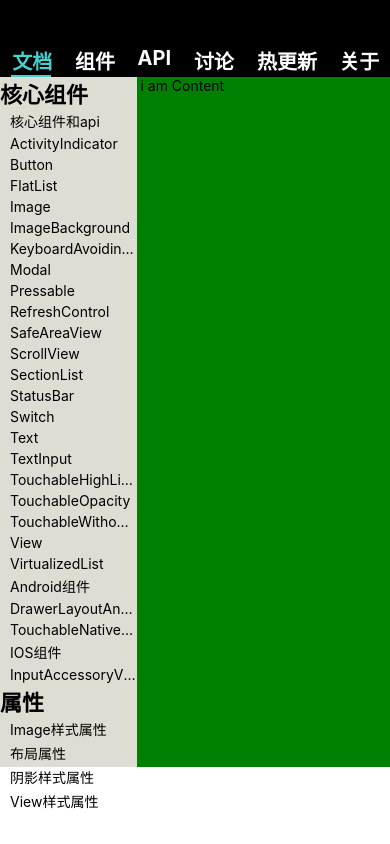
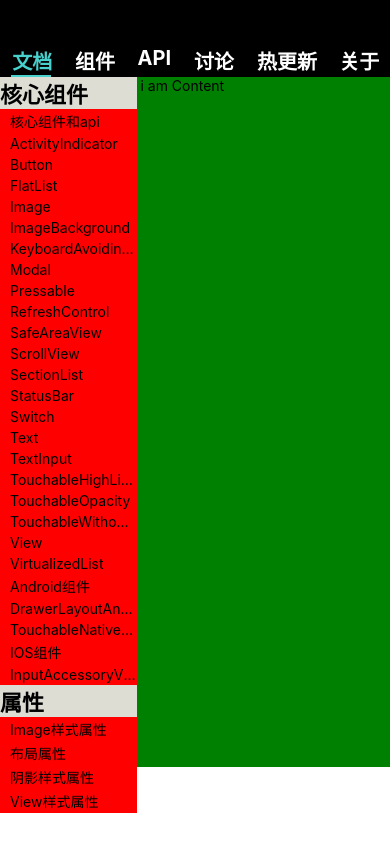
Before and after one commit to xujianhuaap/lesson_react_native, a React Native app: screen / in a window 390 px wide. Built offline with nearby package versions, Linux system fonts and the light colour scheme.

Commit message:
feature[TouchableHighLight]: high light

```diff
--- a/src/main/RightBar.js
+++ b/src/main/RightBar.js
@@ -1,13 +1,25 @@
 import React, {Component} from 'react';
-import {SectionList, Text, View, StyleSheet} from 'react-native';
+import {
+  SectionList,
+  Text,
+  View,
+  TouchableHighlight,
+  StyleSheet,
+} from 'react-native';
 
 const ItemView = ({title}) => {
   return (
-    <View style={styles.sectionItem}>
-      <Text numberOfLines={1} ellipsizeMode="middle">
-        {title}
-      </Text>
-    </View>
+    <TouchableHighlight
+      onPress={console.log('123')}
+      style={styles.sectionItem}
+      activeOpacity={0.3}
+      underlayColor="green">
+      <View>
+        <Text numberOfLines={1} ellipsizeMode="middle">
+          {title}
+        </Text>
+      </View>
+    </TouchableHighlight>
   );
 };
 
@@ -82,6 +94,7 @@ const styles = StyleSheet.create({
     paddingBottom: 2,
     paddingTop: 2,
     fontSize: 21,
+    backgroundColor: 'red',
   },
 });
 export default RightBar;
```
